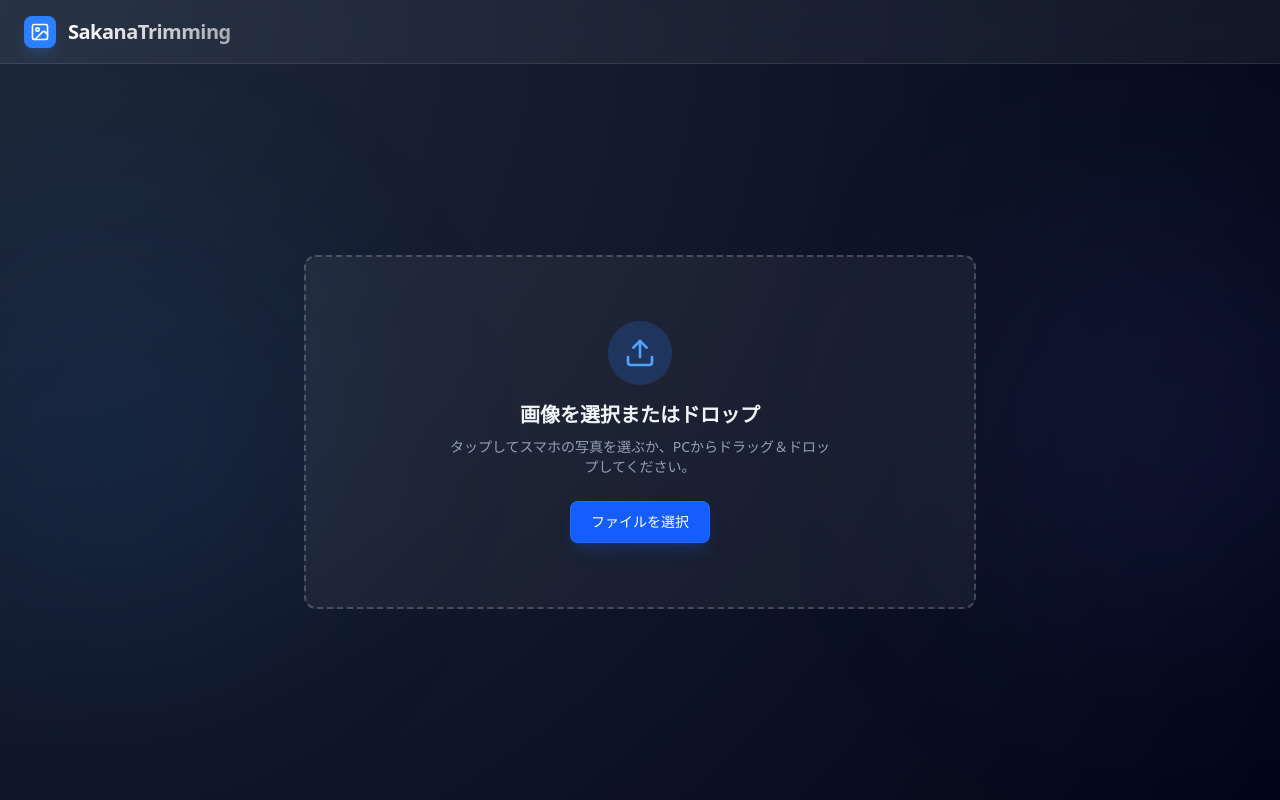
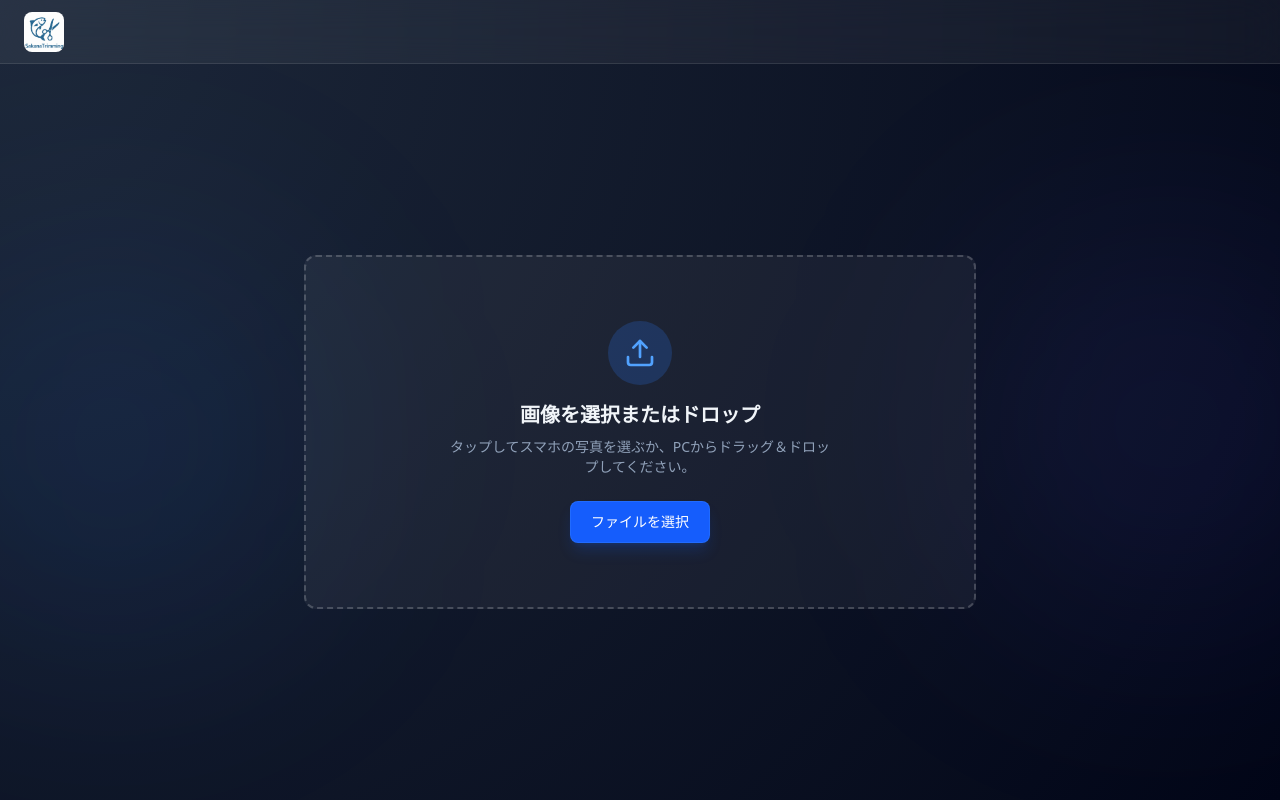
Before and after one commit to kazutoto/SakanaTrimming, a React (Vite) app: page / in a window 1280 px wide. Built offline with nearby package versions, Linux system fonts and the light colour scheme.

Commit message:
chore: update favicon and header icon
Replace generic icon with custom favicon and update the header to use the app logo.

```diff
--- a/index.html
+++ b/index.html
@@ -4,7 +4,7 @@
     <meta charset="UTF-8" />
     <meta name="viewport" content="width=device-width, initial-scale=1.0" />
     <title>SakanaTrimming</title>
-    <link rel="icon" type="image/jpeg" href="/SakanaTrimming.jpg" />
+    <link rel="icon" type="image/x-icon" href="/favicon.ico" />
     <meta name="description" content="画像トリミングアプリ SakanaTrimming" />
     <meta property="og:title" content="SakanaTrimming" />
     <meta property="og:description" content="画像トリミングアプリ SakanaTrimming" />
--- a/src/App.tsx
+++ b/src/App.tsx
@@ -305,13 +305,8 @@ export default function App() {
       }}
     >
       <header className="h-16 flex items-center justify-between px-4 sm:px-6 bg-white/5 backdrop-blur-xl border-b border-white/10 z-50 shrink-0">
-        <div className="flex items-center gap-3">
-          <div className="w-8 h-8 bg-blue-500 rounded-lg flex items-center justify-center shadow-lg shadow-blue-500/20">
-            <ImageIcon className="w-5 h-5 text-white" />
-          </div>
-          <h1 className="text-xl font-bold tracking-tight bg-clip-text text-transparent bg-gradient-to-r from-white to-white/60">
-            SakanaTrimming
-          </h1>
+        <div className="flex items-center">
+          <img src={`${import.meta.env.BASE_URL}SakanaTrimming.jpg`} alt="SakanaTrimming" className="h-10 w-auto rounded-lg object-contain" />
         </div>
 
         {imageState && (
```
Also changed, not shown: 1 other file (tests, documents, lock files or other folders).
